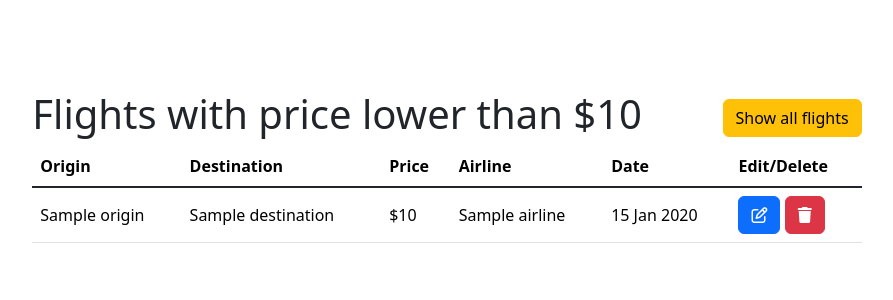
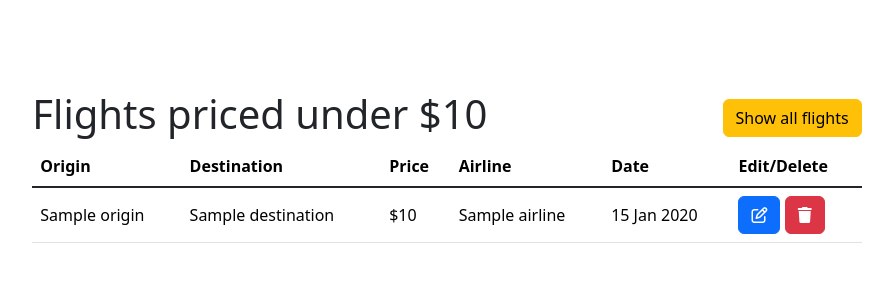
Before and after one commit to enriquesb/crud-app-flights, a Node server app: template views/filtered.ejs in a window 1280 px wide. Shown: the top 300 px of the page, without its empty margins (193-1086 px from the left). Run offline with Node 20, Linux system fonts and the light colour scheme; the template is opened without the code that fills it: most values are stand-ins (such as "Sample title", 1, 10 or a date in 2020); some libraries are stand-ins or nearby versions.

Commit message:
Change heading in view for filtered flights

```diff
--- a/views/filtered.ejs
+++ b/views/filtered.ejs
@@ -23,7 +23,7 @@
 
             <div class="d-flex justify-content-between">
                 <div>
-                  <h1>Flights with price lower than $<%= maxPrice %> </h1>
+                  <h1>Flights priced under $<%= maxPrice %> </h1>
                 </div>
                 <div class="d-flex align-items-center">
                   <a type="button" class="btn btn-warning"  href="/">Show all flights</a>
```
